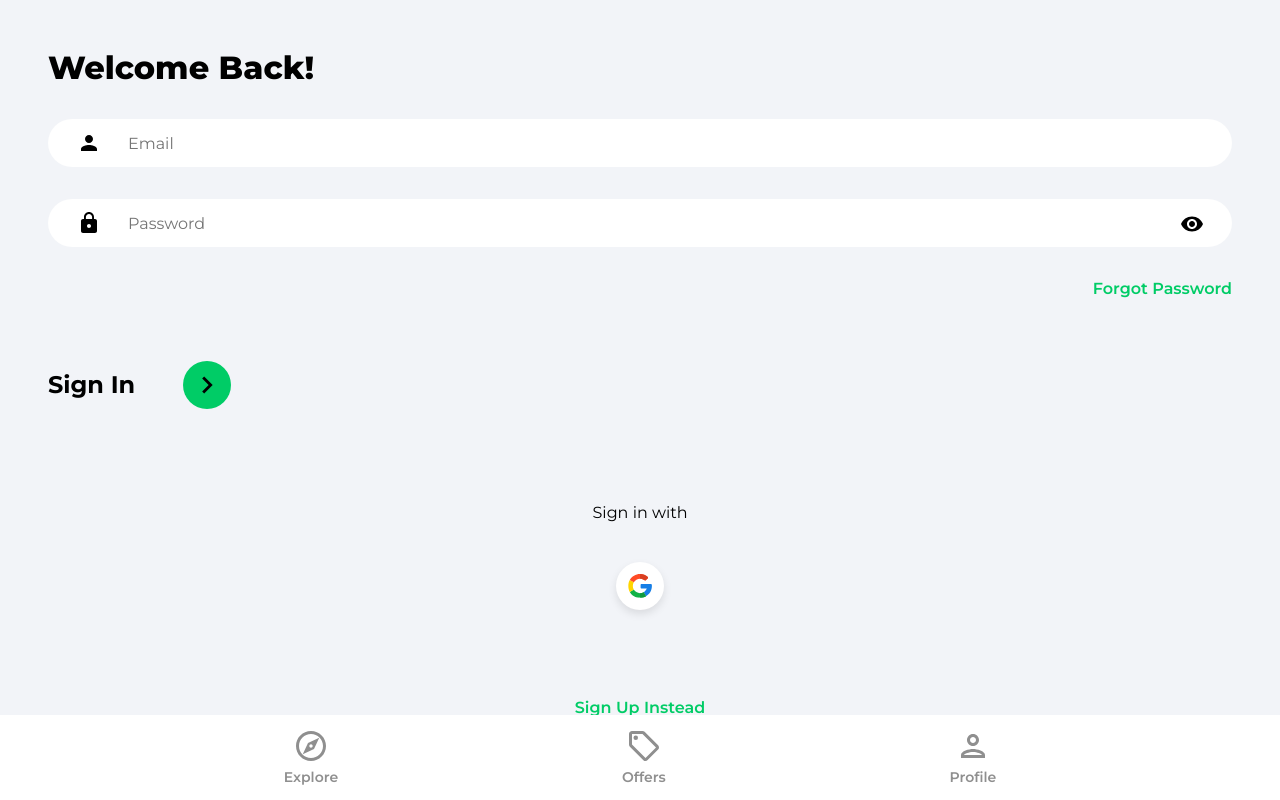
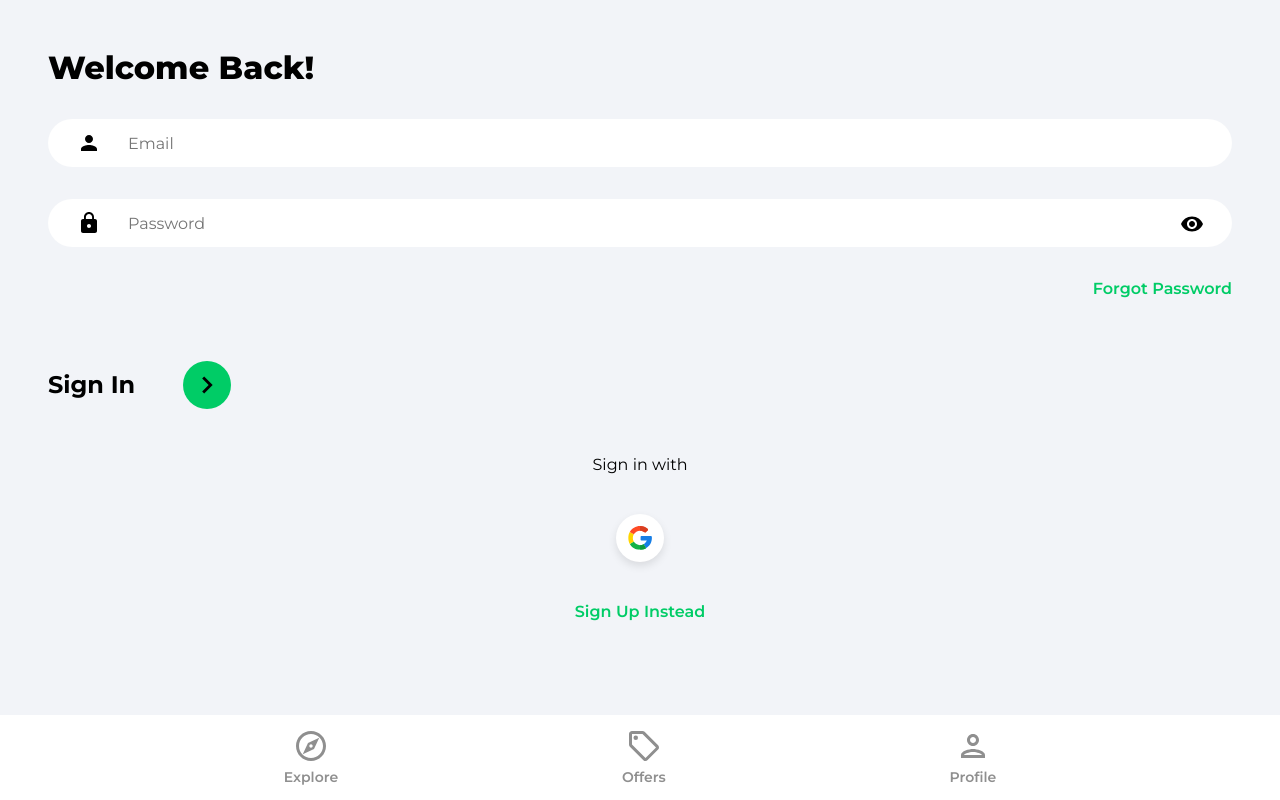
Before and after one commit to mckiece/housing-marketplace, a React (Create React App) app: page /sign-in in a window 1280 px wide. Built offline with nearby package versions, Linux system fonts and the light colour scheme; no server answers.

Commit message:
Fix login page spacing

```diff
--- a/src/index.css
+++ b/src/index.css
@@ -264,7 +264,7 @@ button {
 }
 
 .socialLogin {
-	margin-top: 4rem;
+	margin-top: 1rem;
 	display: flex;
 	flex-direction: column;
 	align-items: center;
@@ -289,7 +289,7 @@ button {
 }
 
 .registerLink {
-	margin-top: 4rem;
+	margin-top: 1rem;
 	color: #00cc66;
 	font-weight: 600;
 	text-align: center;
```
